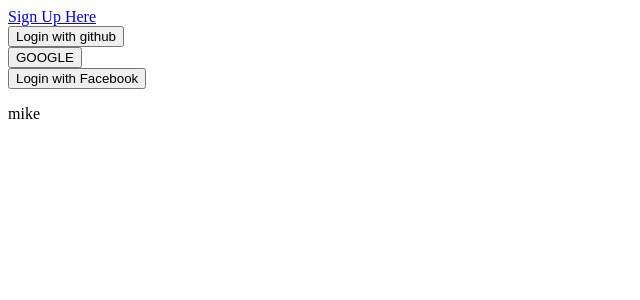
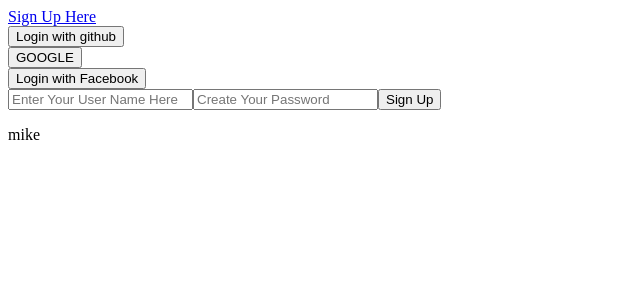
Before and after one commit to Refresh-App/Front-End, a React (Create React App) app: page / in a window 1280 px wide. Shown: the top 300 px of the page, without its empty margins (0-640 px from the left). Built offline with nearby package versions, Linux system fonts and the light colour scheme.

Commit message:
Updated siginIn

```diff
--- a/src/components/SignUp/SignUpForm.js
+++ b/src/components/signIn/LocalSignUpForm.js
@@ -1,6 +1,6 @@
 import React, { useState } from "react";
 
-const SignUpForm = (props) => {
+const LocalSignUpForm = (props) => {
     const [user, setUser] = useState ({
         username: "",
         password: ""
@@ -40,4 +40,4 @@ const SignUpForm = (props) => {
     );
 };
 
-export default SignUpForm;
+export default LocalSignUpForm;
--- a/src/components/signIn/index.js
+++ b/src/components/signIn/index.js
@@ -3,14 +3,16 @@ import React from 'react'
 import GithubSignInButton from './GithubSignInButton'
 import GoogleSignInButton from './GoogleSignInButton'
 import FacebookSignInButton from './FacebookSignInButton'
-
+import LocalSignUpForm from './LocalSignUpForm'
 const SignInCanvas = () =>{
     console.log('herehere')
     return(
         <div className="SignInCanvas">
             <GithubSignInButton/><br />
             <GoogleSignInButton/><br />
-            <FacebookSignInButton/>
+            <FacebookSignInButton/><br />
+            <LocalSignUpForm />
+
 
         </div>
     );
```
